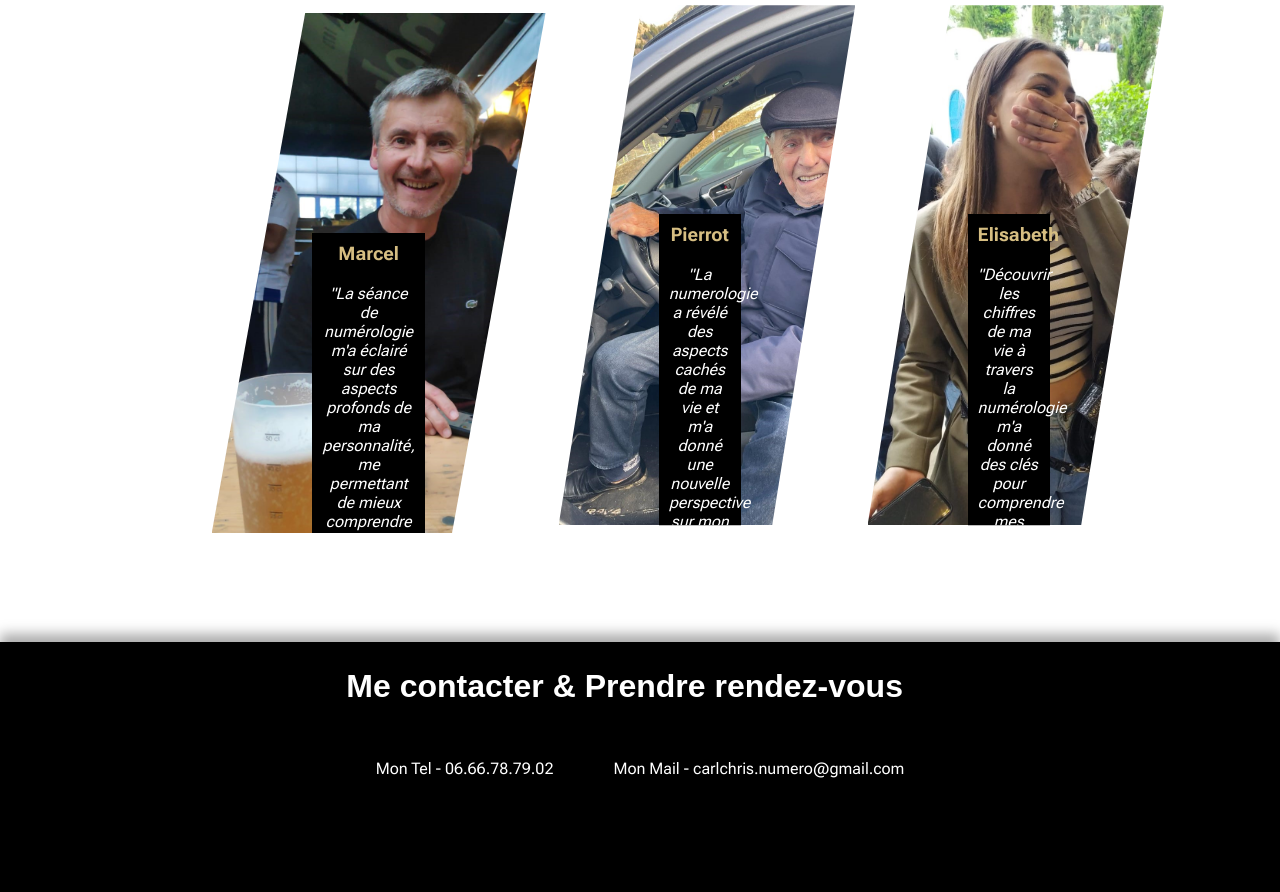
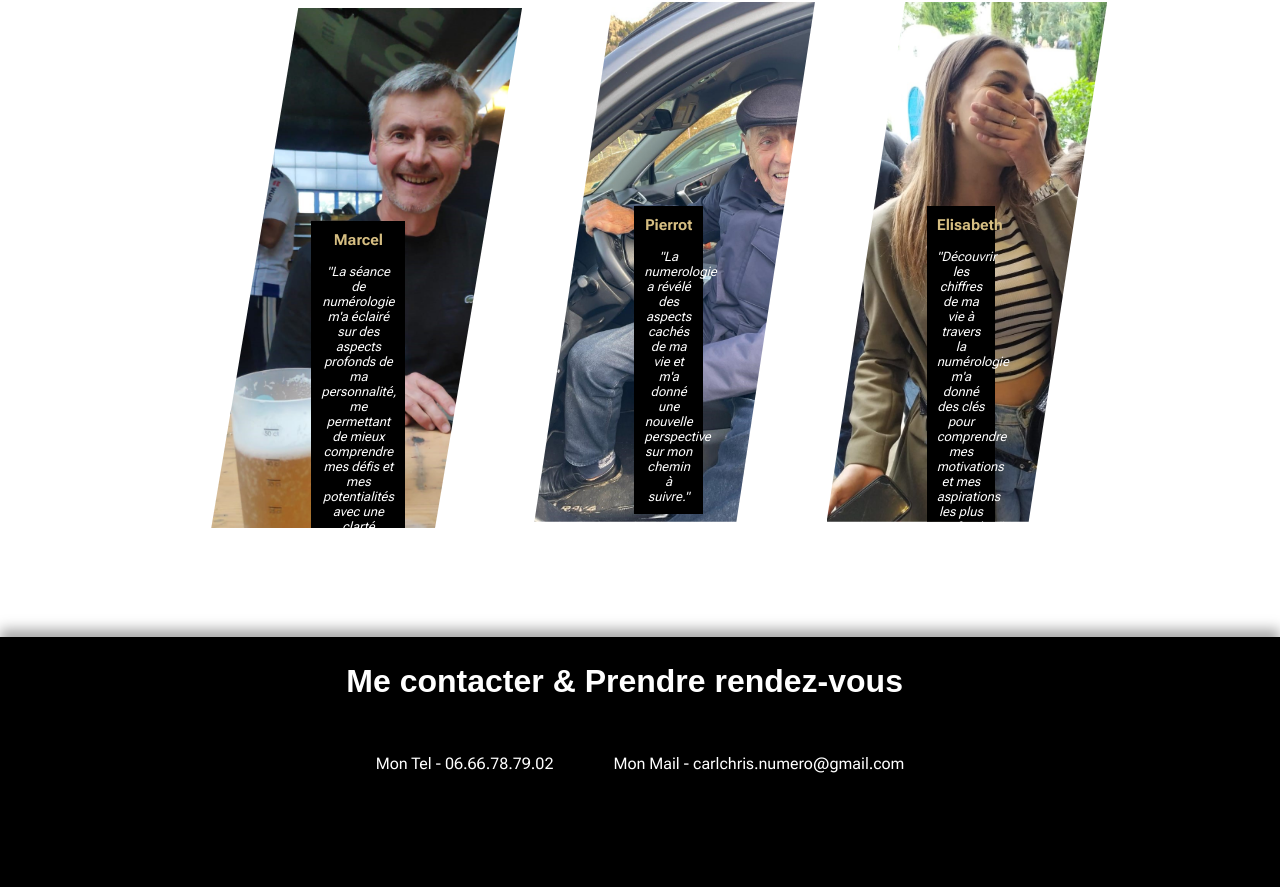
Before and after one commit to PierreHochard/ChristineCarl_Metz_Numerologie, a plain HTML site: page index.html in a window 1280 px wide. Shown: the part 911-1803 px from the top of the page. Drawn offline with nearby package versions, Linux system fonts and the light colour scheme; a web font is replaced by a local one.

Commit message:
Add files via upload

```diff
--- a/index.html
+++ b/index.html
@@ -105,7 +105,7 @@
     <div class="container-P7">
         <h2>Me contacter & Prendre rendez-vous</h2>
         <div class="footer">
-            <p>Mon Tel - 06.66.78.79.02</p>
+            <p>Mon Tel - <a href="tel:+33666787902">06.66.78.79.02</a></p>
             <p>Mon Mail - <a href="mailto:carlchris.numero@gmail.com">carlchris.numero@gmail.com</a></p>
         </div>
     </div>
--- a/style.css
+++ b/style.css
@@ -304,6 +304,7 @@ body{
 }
 
 .container-P3 .texte{
+    font-size: small;
     margin-top: 30%;
     margin-right: 15%;
     padding: 10px;
```
Also changed, not shown: consultation.html (+1 -1 lines), contact.html (+1 -2 lines), localisation.html (+1 -1 lines).
